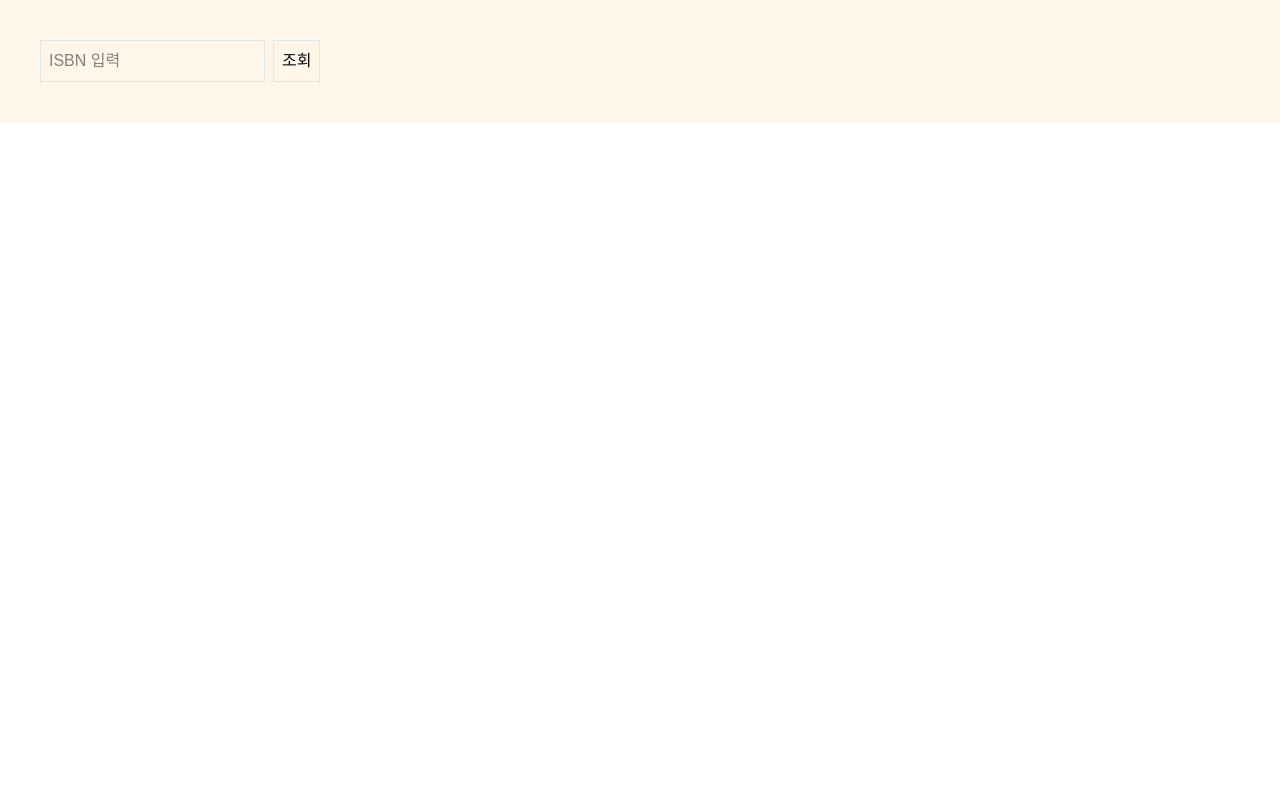
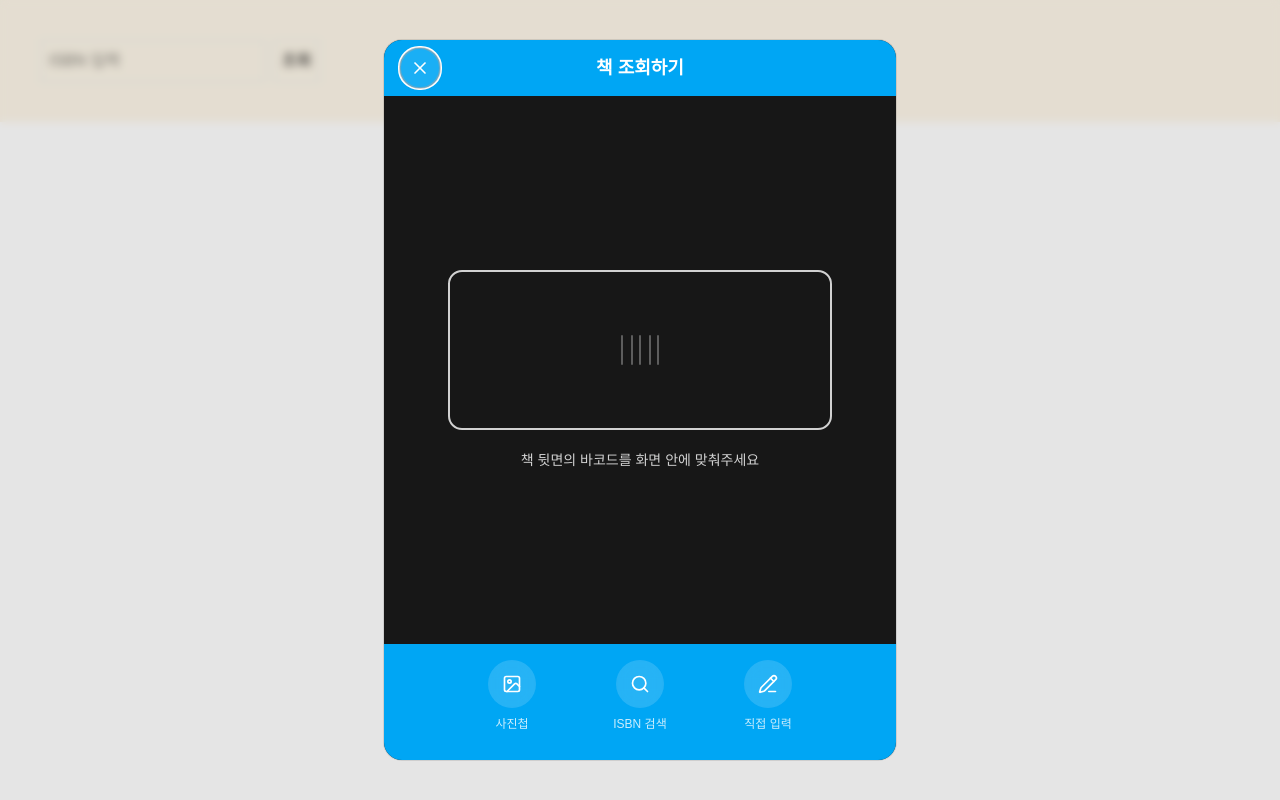
Before and after one commit to jihyuuk/book-sticker, a React (Vite) app: page /test/book in a window 1280 px wide. Built offline with nearby package versions, Linux system fonts and the light colour scheme; no server answers.

Commit message:
feat: 임시 책 스캐너 모달 구현

```diff
--- /dev/null
+++ b/src/components/modal/book-scanner-modal.tsx
@@ -0,0 +1,93 @@
+import { Barcode, ImageIcon, PencilLine, Search, X } from "lucide-react";
+
+import { Dialog, DialogContent } from "@/components/ui/dialog";
+
+type Props = {
+  open: boolean;
+  onOpenChange: (open: boolean) => void;
+};
+
+export default function BookScannerModal({ open, onOpenChange }: Props) {
+  return (
+    <Dialog open={open} onOpenChange={onOpenChange}>
+      <DialogContent
+        showCloseButton={false}
+        className="h-dvh w-screen max-w-none gap-0 overflow-hidden rounded-none border-0 p-0 sm:h-[90dvh] sm:max-h-[760px] sm:max-w-lg sm:rounded-2xl"
+      >
+        <section className="relative flex h-full min-h-0 flex-col bg-neutral-950 text-white">
+          {/* 헤더 */}
+          <header className="relative z-20 flex h-14 shrink-0 items-center justify-center bg-sky-500 px-4">
+            <button
+              type="button"
+              onClick={() => onOpenChange(false)}
+              className="absolute left-4 flex size-10 items-center justify-center rounded-full bg-white/10 transition hover:bg-white/15"
+              aria-label="닫기"
+            >
+              <X className="size-5" />
+            </button>
+
+            <h1 className="text-lg font-semibold">책 조회하기</h1>
+          </header>
+
+          {/* 카메라 영역 */}
+          <div className="relative flex min-h-0 flex-1 items-center justify-center">
+            {/* 실제 구현 시 이 부분을 video로 교체 */}
+            <div className="absolute inset-0 bg-neutral-900" />
+
+            {/* 스캔 영역 */}
+            <div className="relative z-10 w-full px-8">
+              <div className="mx-auto flex aspect-[2.4/1] max-w-sm items-center justify-center rounded-xl border-2 border-white/80">
+                <Barcode className="size-12 text-white/30" strokeWidth={1} />
+              </div>
+
+              <p className="mt-5 text-center text-sm text-white/80">
+                책 뒷면의 바코드를 화면 안에 맞춰주세요
+              </p>
+            </div>
+          </div>
+
+          {/* 보조 기능 */}
+          <div className="relative z-20 shrink-0 bg-sky-500 px-6 pt-4 pb-[max(28px,env(safe-area-inset-bottom))]">
+            <div className="mx-auto flex max-w-sm items-start justify-around">
+              {/* 사진첩 */}
+              <button
+                type="button"
+                className="flex w-20 flex-col items-center gap-2"
+              >
+                <span className="flex size-12 items-center justify-center rounded-full bg-white/15 backdrop-blur transition hover:bg-white/20 active:scale-95">
+                  <ImageIcon className="size-5" />
+                </span>
+
+                <span className="text-xs text-white/80">사진첩</span>
+              </button>
+
+              {/* ISBN 검색 */}
+              <button
+                type="button"
+                className="flex w-20 flex-col items-center gap-2"
+              >
+                <span className="flex size-12 items-center justify-center rounded-full bg-white/15 backdrop-blur transition hover:bg-white/20 active:scale-95">
+                  <Search className="size-5" />
+                </span>
+
+                <span className="text-xs text-white/80">ISBN 검색</span>
+              </button>
+
+              {/* 직접 입력 */}
+              <button
+                type="button"
+                className="flex w-20 flex-col items-center gap-2"
+              >
+                <span className="flex size-12 items-center justify-center rounded-full bg-white/15 backdrop-blur transition hover:bg-white/20 active:scale-95">
+                  <PencilLine className="size-5" />
+                </span>
+
+                <span className="text-xs text-white/80">직접 입력</span>
+              </button>
+            </div>
+          </div>
+        </section>
+      </DialogContent>
+    </Dialog>
+  );
+}
--- a/src/pages/book-test-page.tsx
+++ b/src/pages/book-test-page.tsx
@@ -1,6 +1,7 @@
 import { useBookByIsbn } from "@/hooks/mutations/use-book-by-isbn";
 import BookInfo from "@/components/book/book-info";
 import { useState } from "react";
+import BookScannerModal from "@/components/modal/book-scanner-modal";
 
 export default function BookTestPage() {
   const [isbn, setIsbn] = useState("");
@@ -49,6 +50,8 @@ export default function BookTestPage() {
       )}
 
       {error && <p className="mt-5 text-red-500">{error.message}</p>}
+
+      <BookScannerModal open={true} onOpenChange={() => {}} />
     </div>
   );
 }
```
